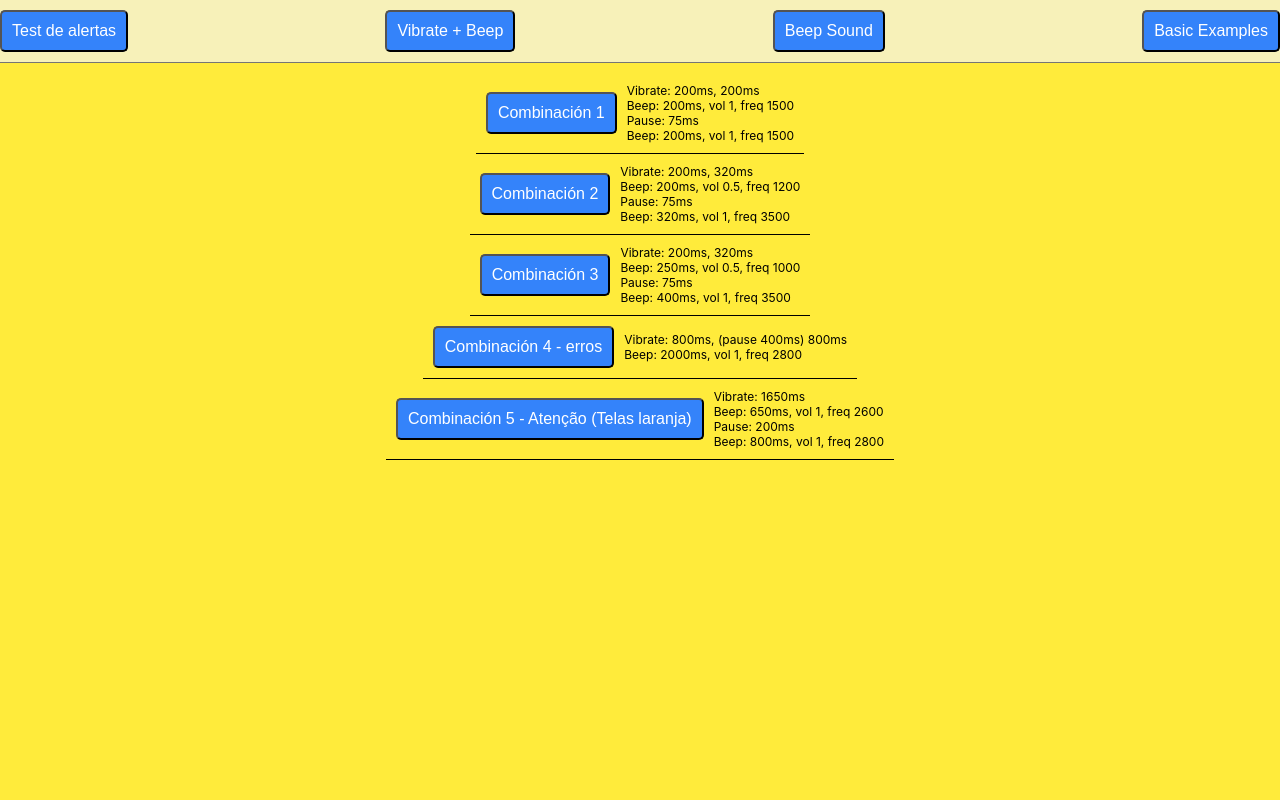
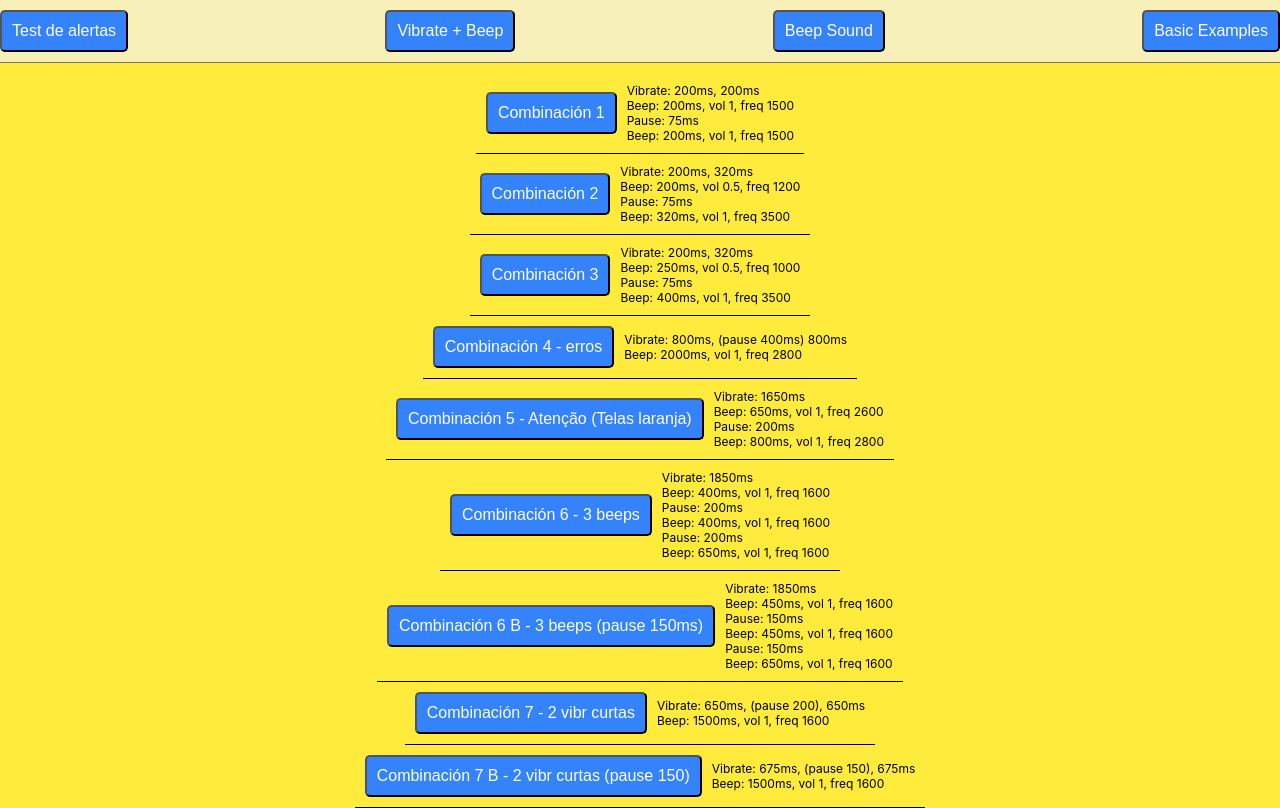
Before and after one commit to rjpizarro-meli/beeper, a React (Create React App) app: page / in a window 1280 px wide. Built offline with nearby package versions, Linux system fonts and the light colour scheme.

Commit message:
Added combinations

```diff
--- a/src/App.js
+++ b/src/App.js
@@ -348,6 +348,86 @@ function App() {
           <p> Pause: 200ms </p>
           <p> Beep: 800ms, vol 1, freq 2800 </p>
         </Reference>
+
+        <Reference
+          button={
+            <Button
+              onClick={async () => {
+                vibrate({ pattern: [1850] })
+                await beep({ time: 400, volume: 1, sound: 1600 })
+                await pause({ time: 200 })
+                await beep({ time: 400, volume: 1, sound: 1600 })
+                await pause({ time: 200 })
+                await beep({ time: 650, volume: 1, sound: 1600 })
+              }}
+            >
+              Combinación 6 - 3 beeps
+            </Button>
+          }
+        >
+          <p> Vibrate: 1850ms </p>
+          <p> Beep: 400ms, vol 1, freq 1600 </p>
+          <p> Pause: 200ms </p>
+          <p> Beep: 400ms, vol 1, freq 1600 </p>
+          <p> Pause: 200ms </p>
+          <p> Beep: 650ms, vol 1, freq 1600 </p>
+        </Reference>
+
+        <Reference
+          button={
+            <Button
+              onClick={async () => {
+                vibrate({ pattern: [1850] })
+                await beep({ time: 450, volume: 1, sound: 1600 })
+                await pause({ time: 150 })
+                await beep({ time: 450, volume: 1, sound: 1600 })
+                await pause({ time: 150 })
+                await beep({ time: 650, volume: 1, sound: 1600 })
+              }}
+            >
+              Combinación 6 B - 3 beeps (pause 150ms)
+            </Button>
+          }
+        >
+          <p> Vibrate: 1850ms </p>
+          <p> Beep: 450ms, vol 1, freq 1600 </p>
+          <p> Pause: 150ms </p>
+          <p> Beep: 450ms, vol 1, freq 1600 </p>
+          <p> Pause: 150ms </p>
+          <p> Beep: 650ms, vol 1, freq 1600 </p>
+        </Reference>
+
+        <Reference
+          button={
+            <Button
+              onClick={async () => {
+                vibrate({ pattern: [650, 200, 650] })
+                await beep({ time: 1500, volume: 1, sound: 1600 })
+              }}
+            >
+              Combinación 7 - 2 vibr curtas
+            </Button>
+          }
+        >
+          <p> Vibrate: 650ms, (pause 200), 650ms </p>
+          <p> Beep: 1500ms, vol 1, freq 1600 </p>
+        </Reference>
+
+        <Reference
+          button={
+            <Button
+              onClick={async () => {
+                vibrate({ pattern: [675, 150, 675] })
+                await beep({ time: 1500, volume: 1, sound: 1600 })
+              }}
+            >
+              Combinación 7 B - 2 vibr curtas (pause 150)
+            </Button>
+          }
+        >
+          <p> Vibrate: 675ms, (pause 150), 675ms </p>
+          <p> Beep: 1500ms, vol 1, freq 1600 </p>
+        </Reference>
       </Container>
     )
   }
```
